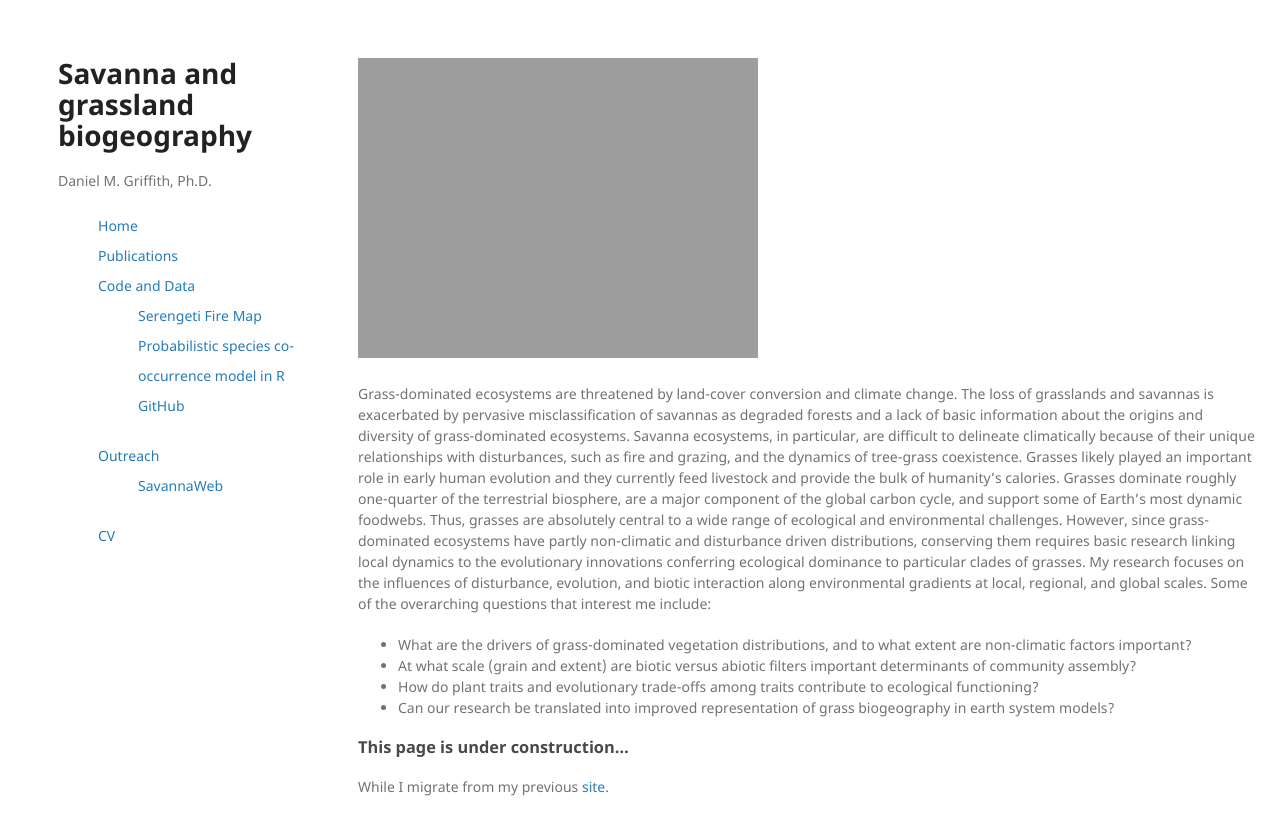
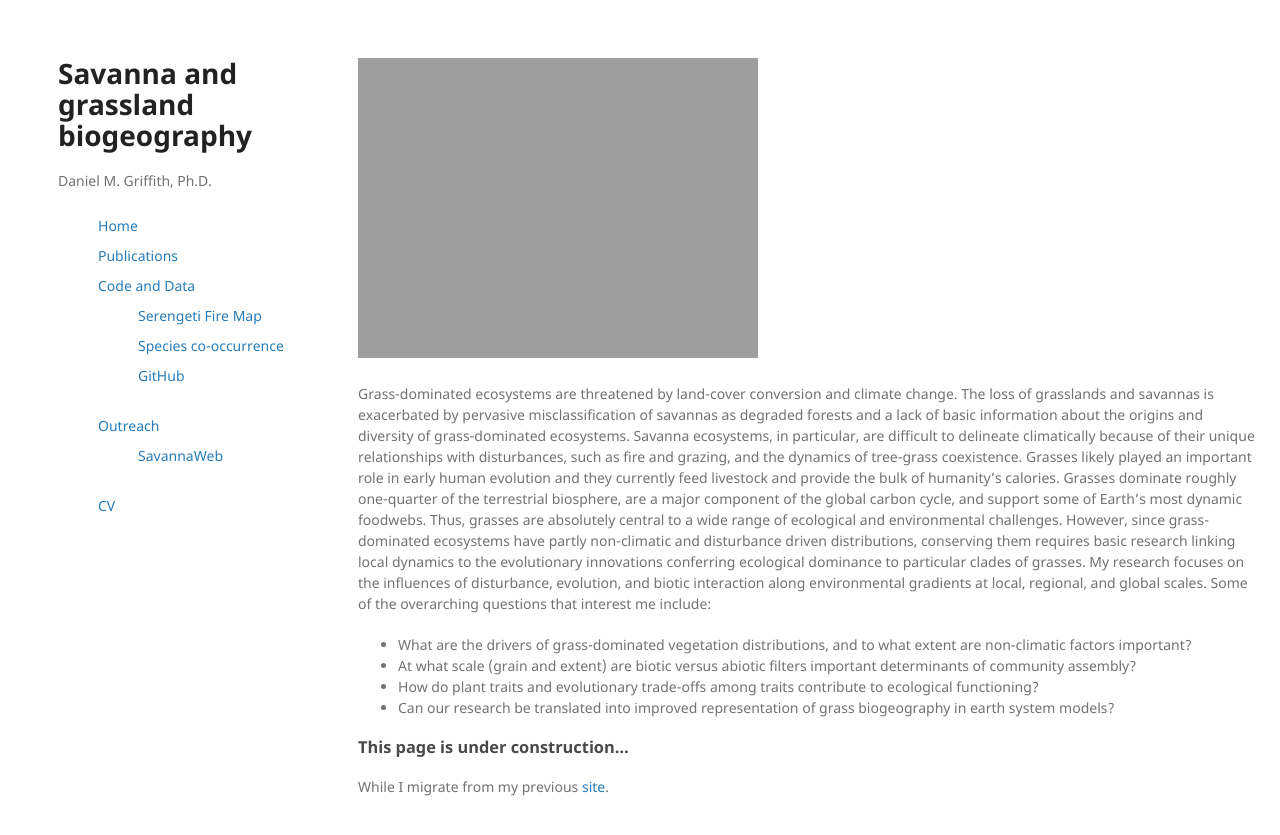
Before and after one commit to griffithdan/griffithdan.github.io, a Jekyll site: the page built from index.md, in a window 1280 px wide. Shown: the top 835 px of the page. Built offline with Jekyll 4.4.1, drawn with Linux system fonts in a browser that asks for light colours; our own code applies the rules of GitHub Pages for plain Markdown files.

Commit message:
Update navigation.yml

```diff
--- a/_data/navigation.yml
+++ b/_data/navigation.yml
@@ -7,7 +7,7 @@
   sublinks:
     - title: Serengeti Fire Map
       url: /pages/code_and_data/fire-animation.html
-    - title: Probabilistic species co-occurrence model in R
+    - title: Species co-occurrence
       url: /pages/code_and_data/fire-animation.html
     - title: GitHub
       url: https://github.com/griffithdan
```
